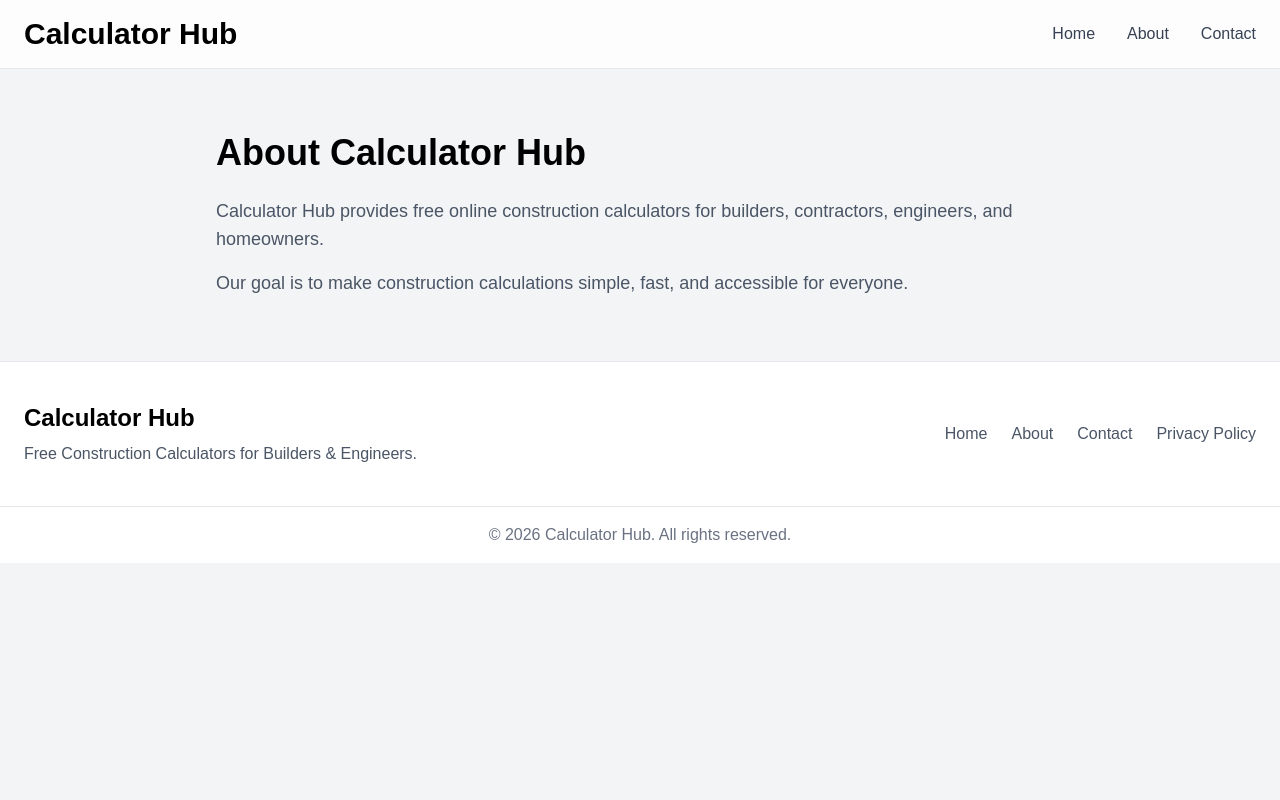
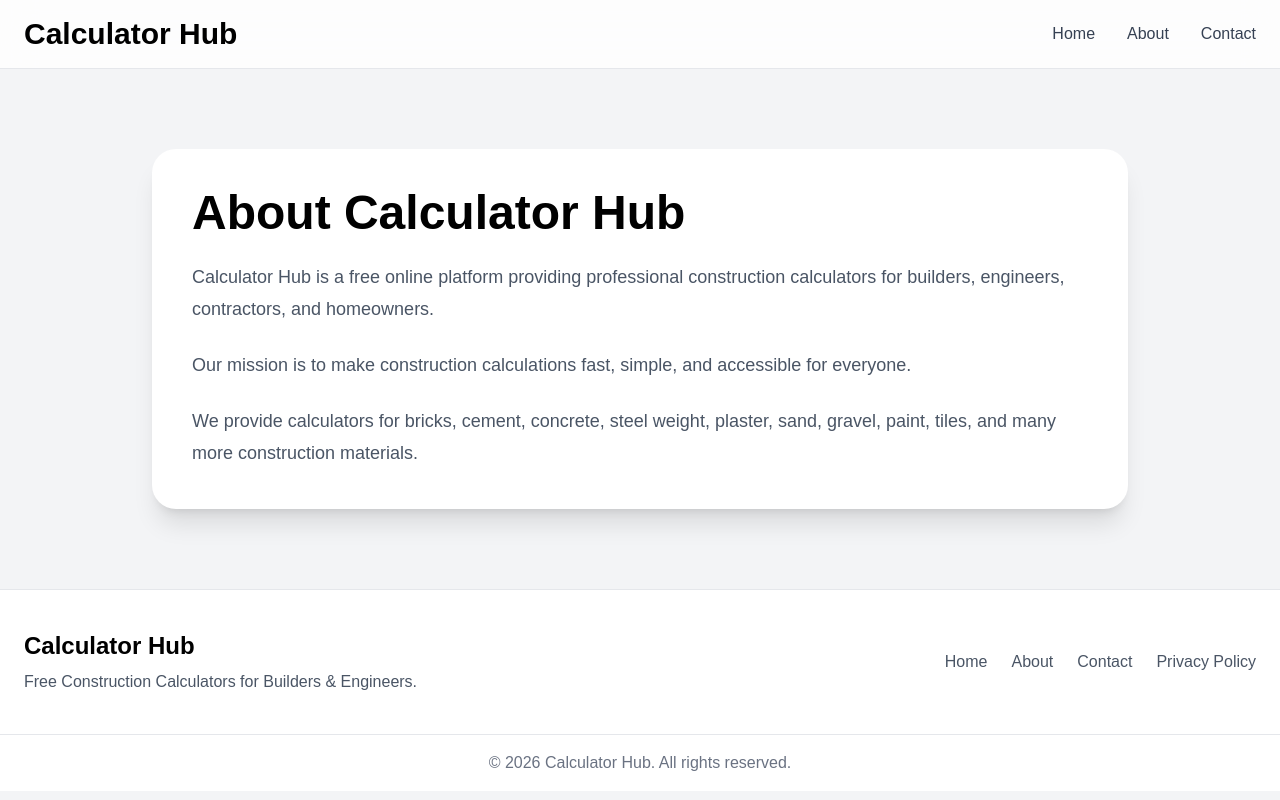
Before and after one commit to payadav142-rgb/calhub, a Next.js app: page /about in a window 1280 px wide. Built offline with nearby package versions, Linux system fonts and the light colour scheme.

Commit message:
Added about page

```diff
--- a/app/about/page.tsx
+++ b/app/about/page.tsx
@@ -6,22 +6,33 @@ export default function AboutPage() {
     <main className="min-h-screen bg-gray-100">
       <Navbar />
 
-      <section className="mx-auto max-w-4xl px-6 py-16">
-        <h1 className="text-4xl font-bold text-black">
-          About Calculator Hub
-        </h1>
+      <section className="mx-auto max-w-5xl px-6 py-20">
+        <div className="rounded-3xl bg-white p-10 shadow-xl">
+          <h1 className="text-5xl font-extrabold text-black">
+            About Calculator Hub
+          </h1>
 
-        <p className="mt-6 text-lg text-gray-600">
-          Calculator Hub provides free online
-          construction calculators for builders,
-          contractors, engineers, and homeowners.
-        </p>
+          <p className="mt-6 text-lg leading-8 text-gray-600">
+            Calculator Hub is a free online
+            platform providing professional
+            construction calculators for builders,
+            engineers, contractors, and
+            homeowners.
+          </p>
 
-        <p className="mt-4 text-lg text-gray-600">
-          Our goal is to make construction
-          calculations simple, fast, and accessible
-          for everyone.
-        </p>
+          <p className="mt-6 text-lg leading-8 text-gray-600">
+            Our mission is to make construction
+            calculations fast, simple, and
+            accessible for everyone.
+          </p>
+
+          <p className="mt-6 text-lg leading-8 text-gray-600">
+            We provide calculators for bricks,
+            cement, concrete, steel weight,
+            plaster, sand, gravel, paint, tiles,
+            and many more construction materials.
+          </p>
+        </div>
       </section>
 
       <Footer />
```
